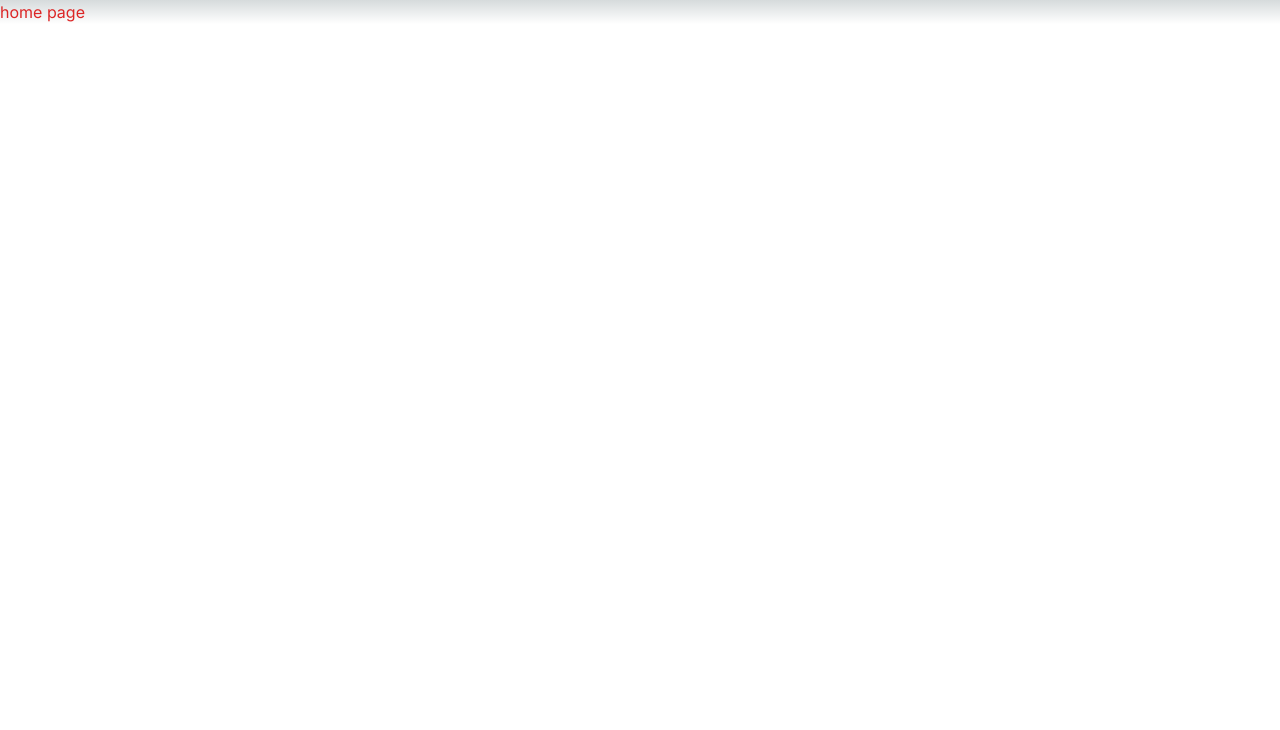
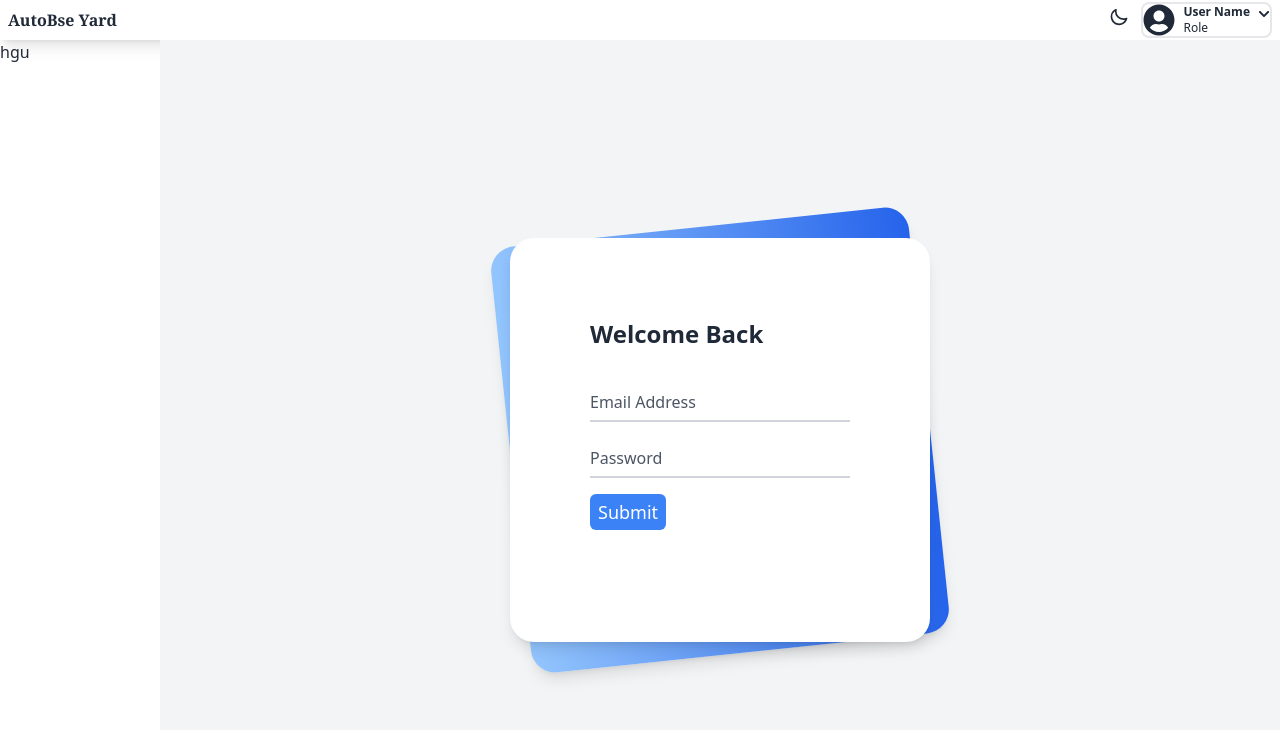
Before and after one commit to shibuambalathara/yard-admin, a Next.js app: page / in a window 1280 px wide. Shown: the top 730 px of the page. Built offline with nearby package versions, Linux system fonts and the light colour scheme.

Commit message:
added login page

```diff
--- a/package.json
+++ b/package.json
@@ -13,6 +13,7 @@
     "next": "14.1.0",
     "react": "^18",
     "react-dom": "^18",
+    "react-icons": "^5.0.1",
     "react-redux": "^9.1.0"
   },
   "devDependencies": {
--- a/src/app/globals.css
+++ b/src/app/globals.css
@@ -1,7 +1,7 @@
 @tailwind base;
 @tailwind components;
 @tailwind utilities;
-
+/*
 :root {
   --foreground-rgb: 0, 0, 0;
   --background-start-rgb: 214, 219, 220;
@@ -16,7 +16,7 @@
   }
 }
 
-body {
+/* body {
   color: rgb(var(--foreground-rgb));
   background: linear-gradient(
       to bottom,
@@ -24,10 +24,10 @@ body {
       rgb(var(--background-end-rgb))
     )
     rgb(var(--background-start-rgb));
-}
+} */
 
-@layer utilities {
+/* @layer utilities {
   .text-balance {
     text-wrap: balance;
   }
-}
+}  */
--- a/src/app/layout.tsx
+++ b/src/app/layout.tsx
@@ -1,12 +1,14 @@
 import type { Metadata } from "next";
 import { Inter } from "next/font/google";
 import "./globals.css";
+import Sidebar from "@/components/sidebar";
+import Header from "@/components/header/header";
 
 const inter = Inter({ subsets: ["latin"] });
 
 export const metadata: Metadata = {
-  title: "Create Next App",
-  description: "Generated by create next app",
+  title: "Yard Management",
+  description: "AutoBse Yard Management",
 };
 
 export default function RootLayout({
@@ -15,8 +17,15 @@ export default function RootLayout({
   children: React.ReactNode;
 }>) {
   return (
-    <html lang="en">
-      <body className={inter.className}>{children}</body>
-    </html>
+    <div className="">
+
+        <Header/>
+
+      <div className="flex flex-grow">
+
+      <Sidebar />
+      <div className="flex flex-grow flex-col">{children}</div>
+      </div>
+    </div>
   );
 }
--- a/src/app/page.tsx
+++ b/src/app/page.tsx
@@ -1,9 +1,11 @@
-import Image from "next/image";
+import Login from "@/components/login";
+
 
 export default function Home() {
   return (
-   <div className="text-red-600">
-    home page
+   <div >
+
+<Login/>
    </div>
   );
 }
--- /dev/null
+++ b/src/components/header/header.tsx
@@ -0,0 +1,14 @@
+import React from "react";
+
+import HeaderItems from "./headerItems";
+const Header = () => {
+  return (
+    <div className="w-full h-10 px-2 shadow-lg flex items-center justify-between ">
+      <h4 className="font-serif font-bold">AutoBse Yard</h4>
+
+      <HeaderItems />
+    </div>
+  );
+};
+
+export default Header;
--- /dev/null
+++ b/src/components/header/headerItems.tsx
@@ -0,0 +1,18 @@
+import React from "react";
+
+import { IoMenu } from "react-icons/io5";
+
+import UserDetails from "./userDetails";
+import Theme from "./theme";
+const HeaderItems= () => {
+  return (
+    <div className="flex space-x-3 items-center">
+    <div className=" flex space-x-5">
+        <Theme />
+      </div>
+<UserDetails/>
+    </div>
+  );
+};
+
+export default HeaderItems;
--- /dev/null
+++ b/src/components/header/theme.tsx
@@ -0,0 +1,22 @@
+import React from 'react'
+
+const Theme = () => {
+  return (
+    <div>
+             <label className="swap swap-rotate">
+
+  {/* this hidden checkbox controls the state */}
+  <input type="checkbox" className="theme-controller" value="synthwave" />
+
+  {/* sun icon */}
+  <svg className="swap-on fill-current w-5 h-5" xmlns="http://www.w3.org/2000/svg" viewBox="0 0 24 24"><path d="M5.64,17l-.71.71a1,1,0,0,0,0,1.41,1,1,0,0,0,1.41,0l.71-.71A1,1,0,0,0,5.64,17ZM5,12a1,1,0,0,0-1-1H3a1,1,0,0,0,0,2H4A1,1,0,0,0,5,12Zm7-7a1,1,0,0,0,1-1V3a1,1,0,0,0-2,0V4A1,1,0,0,0,12,5ZM5.64,7.05a1,1,0,0,0,.7.29,1,1,0,0,0,.71-.29,1,1,0,0,0,0-1.41l-.71-.71A1,1,0,0,0,4.93,6.34Zm12,.29a1,1,0,0,0,.7-.29l.71-.71a1,1,0,1,0-1.41-1.41L17,5.64a1,1,0,0,0,0,1.41A1,1,0,0,0,17.66,7.34ZM21,11H20a1,1,0,0,0,0,2h1a1,1,0,0,0,0-2Zm-9,8a1,1,0,0,0-1,1v1a1,1,0,0,0,2,0V20A1,1,0,0,0,12,19ZM18.36,17A1,1,0,0,0,17,18.36l.71.71a1,1,0,0,0,1.41,0,1,1,0,0,0,0-1.41ZM12,6.5A5.5,5.5,0,1,0,17.5,12,5.51,5.51,0,0,0,12,6.5Zm0,9A3.5,3.5,0,1,1,15.5,12,3.5,3.5,0,0,1,12,15.5Z"/></svg>
+
+  {/* moon icon */}
+  <svg className="swap-off fill-current w-5 h-5" xmlns="http://www.w3.org/2000/svg" viewBox="0 0 24 24"><path d="M21.64,13a1,1,0,0,0-1.05-.14,8.05,8.05,0,0,1-3.37.73A8.15,8.15,0,0,1,9.08,5.49a8.59,8.59,0,0,1,.25-2A1,1,0,0,0,8,2.36,10.14,10.14,0,1,0,22,14.05,1,1,0,0,0,21.64,13Zm-9.5,6.69A8.14,8.14,0,0,1,7.08,5.22v.27A10.15,10.15,0,0,0,17.22,15.63a9.79,9.79,0,0,0,2.1-.22A8.11,8.11,0,0,1,12.14,19.73Z"/></svg>
+
+</label>
+    </div>
+  )
+}
+
+export default Theme
--- /dev/null
+++ b/src/components/header/userDetails.tsx
@@ -0,0 +1,34 @@
+import React from 'react'
+import { FaChevronDown ,FaUserCircle} from "react-icons/fa";
+import { FiLogOut } from 'react-icons/fi';
+const UserDetails = () => {
+  return (
+    <div  className="flex border-2 space-x-2 rounded-lg">
+      <FaUserCircle  size="2em"/>
+    <div className="dropdown dropdown-end">
+
+      <button tabIndex={0} className=" flex flex-col avatar">
+        <p className="text-xs font-bold flex  ">User Name <span className='pl-2 pt-1'><FaChevronDown /></span></p>
+        <p className="text-xs">Role</p>
+      </button>
+      <ul
+        tabIndex={0}
+        className="mt-3 p-2 shadow menu menu-compact dropdown-content bg-base-100 rounded-box w-52"
+      >
+        <>
+
+
+
+          <li>
+            <button className=" font-bold  ">
+              Logout <span><FiLogOut /></span>
+            </button>
+          </li>
+        </>
+      </ul>
+    </div>
+  </div>
+  )
+}
+
+export default UserDetails
--- /dev/null
+++ b/src/components/login.tsx
@@ -0,0 +1,37 @@
+import React from 'react'
+
+const Login = () => {
+  return (
+    <div className="min-h-screen bg-gray-100 py-6 flex flex-col justify-center sm:py-12">
+	<div className="relative py-3 sm:max-w-xl sm:mx-auto">
+		<div
+			className="absolute inset-0 bg-gradient-to-r from-blue-300 to-blue-600 shadow-lg transform -skew-y-6 sm:skew-y-0 sm:-rotate-6 sm:rounded-3xl">
+		</div>
+		<div className="relative px-4 py-10 bg-white shadow-lg sm:rounded-3xl sm:p-20">
+			<div className="max-w-md mx-auto">
+				<div>
+					<h1 className="text-2xl font-semibold">Welcome Back</h1>
+				</div>
+				<div className="divide-y divide-gray-200">
+					<div className="py-8 text-base leading-6 space-y-4 text-gray-700 sm:text-lg sm:leading-7">
+						<div className="relative">
+							<input  id="email" name="email" type="text" className="peer placeholder-transparent h-10 w-full border-b-2 border-gray-300 text-gray-900 focus:outline-none focus:borer-rose-600" placeholder="Email address" />
+							<label  className="absolute left-0 -top-3.5 text-gray-600 text-sm peer-placeholder-shown:text-base peer-placeholder-shown:text-gray-440 peer-placeholder-shown:top-2 transition-all peer-focus:-top-3.5 peer-focus:text-gray-600 peer-focus:text-sm">Email Address</label>
+						</div>
+						<div className="relative">
+							<input  id="password" name="password" type="password" className="peer placeholder-transparent h-10 w-full border-b-2 border-gray-300 text-gray-900 focus:outline-none focus:borer-rose-600" placeholder="Password" />
+							<label  className="absolute left-0 -top-3.5 text-gray-600 text-sm peer-placeholder-shown:text-base peer-placeholder-shown:text-gray-440 peer-placeholder-shown:top-2 transition-all peer-focus:-top-3.5 peer-focus:text-gray-600 peer-focus:text-sm">Password</label>
+						</div>
+						<div className="relative">
+							<button className="bg-blue-500 text-white rounded-md px-2 py-1">Submit</button>
+						</div>
+					</div>
+				</div>
+			</div>
+		</div>
+	</div>
+</div>
+  )
+}
+
+export default Login
--- /dev/null
+++ b/src/components/sidebar.tsx
@@ -0,0 +1,11 @@
+import React from 'react'
+
+const Sidebar = () => {
+  return (
+    <div className=' shadow-md w-40   '>
+      hgu
+    </div>
+  )
+}
+
+export default Sidebar
--- a/tailwind.config.ts
+++ b/tailwind.config.ts
@@ -1,5 +1,4 @@
 import type { Config } from "tailwindcss";
-import daisyui from 'daisyui'
 const config: Config = {
   content: [
     "./src/pages/**/*.{js,ts,jsx,tsx,mdx}",
@@ -8,13 +7,26 @@ const config: Config = {
   ],
   theme: {
     extend: {
-      backgroundImage: {
-        "gradient-radial": "radial-gradient(var(--tw-gradient-stops))",
-        "gradient-conic":
-          "conic-gradient(from 180deg at 50% 50%, var(--tw-gradient-stops))",
-      },
+      // backgroundImage: {
+      //   "gradient-radial": "radial-gradient(var(--tw-gradient-stops))",
+      //   "gradient-conic":
+      //     "conic-gradient(from 180deg at 50% 50%, var(--tw-gradient-stops))",
+      // },
     },
   },
-  plugins: [daisyui],
+  plugins: [require("daisyui")],
+
+  // daisyUI config (optional - here are the default values)
+  daisyui: {
+    themes: true,
+    darkTheme: "dark",
+    base: true,
+    styled: true,
+    utils: true,
+    prefix: "",
+    logs: true,
+    themeRoot: ":root",
+  },
+
 };
 export default config;
```
Also changed, not shown: 1 other file (tests, documents, lock files or other folders).
